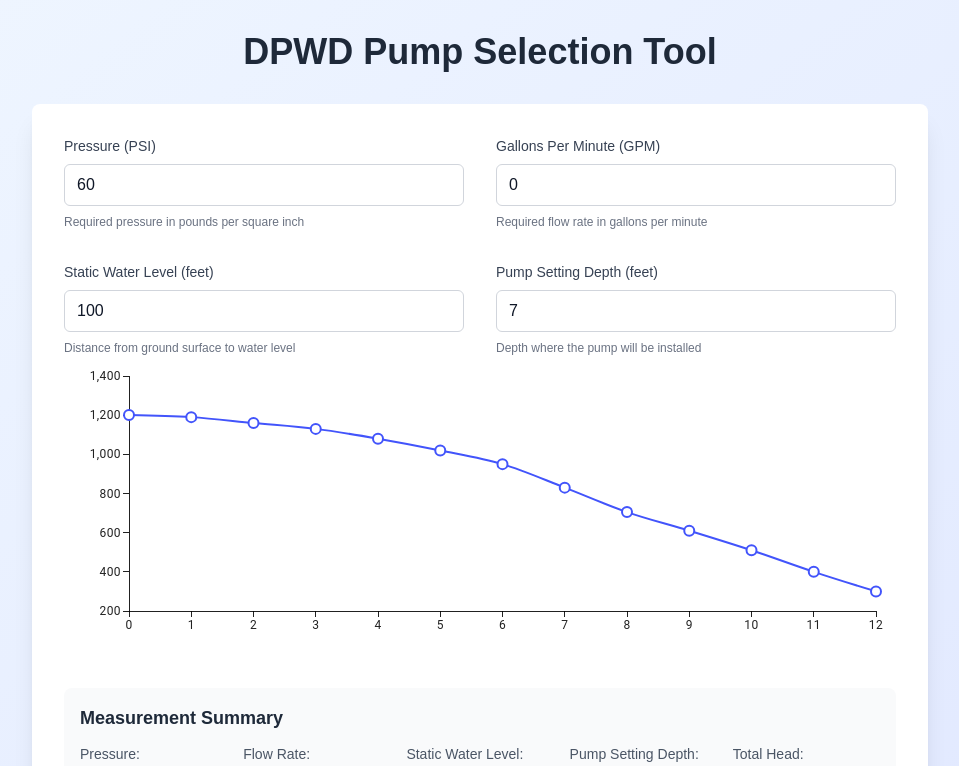
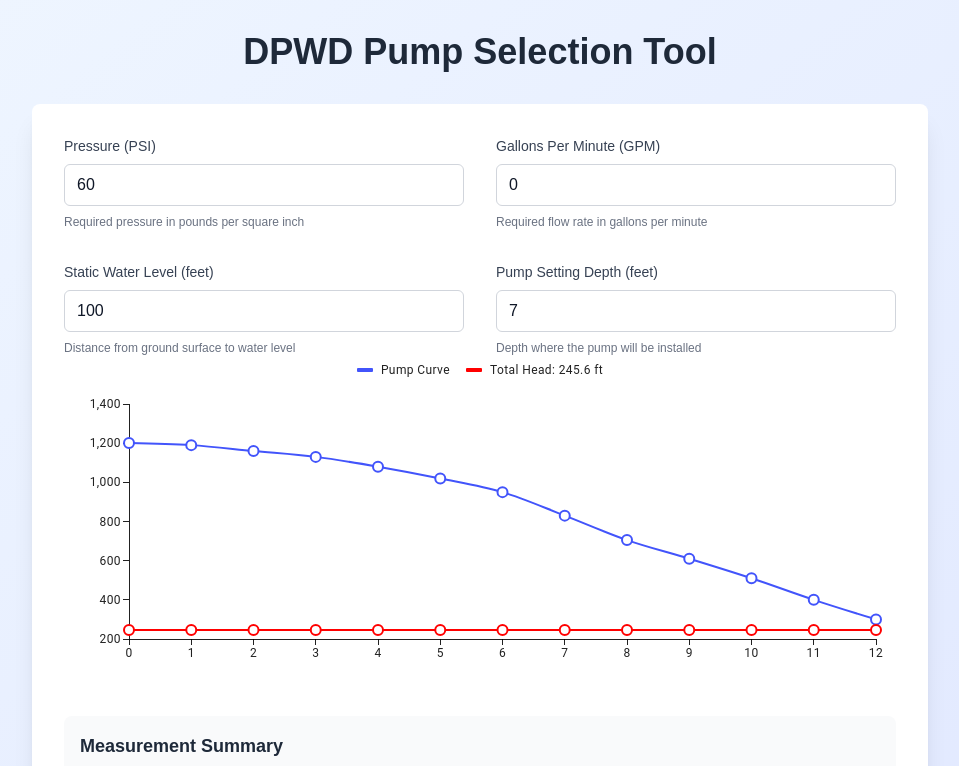
Before and after one commit to idylpicklei/pump-selection, a Next.js app: page / in a window 1280 px wide. Shown: the top 766 px of the page, without its empty margins (160-1119 px from the left). Built offline with nearby package versions, Linux system fonts and the light colour scheme.

Commit message:
Adjust the graph

```diff
--- a/app/page.tsx
+++ b/app/page.tsx
@@ -158,6 +158,12 @@ export default function Home() {
                   1201, 1190, 1160, 1130, 1080, 1020, 950, 830, 705, 610, 510,
                   400, 300,
                 ],
+                label: "Pump Curve",
+              },
+              {
+                data: Array(13).fill(totalHead),
+                label: `Total Head: ${totalHead.toFixed(1)} ft`,
+                color: "red",
               },
             ]}
             height={300}
```
